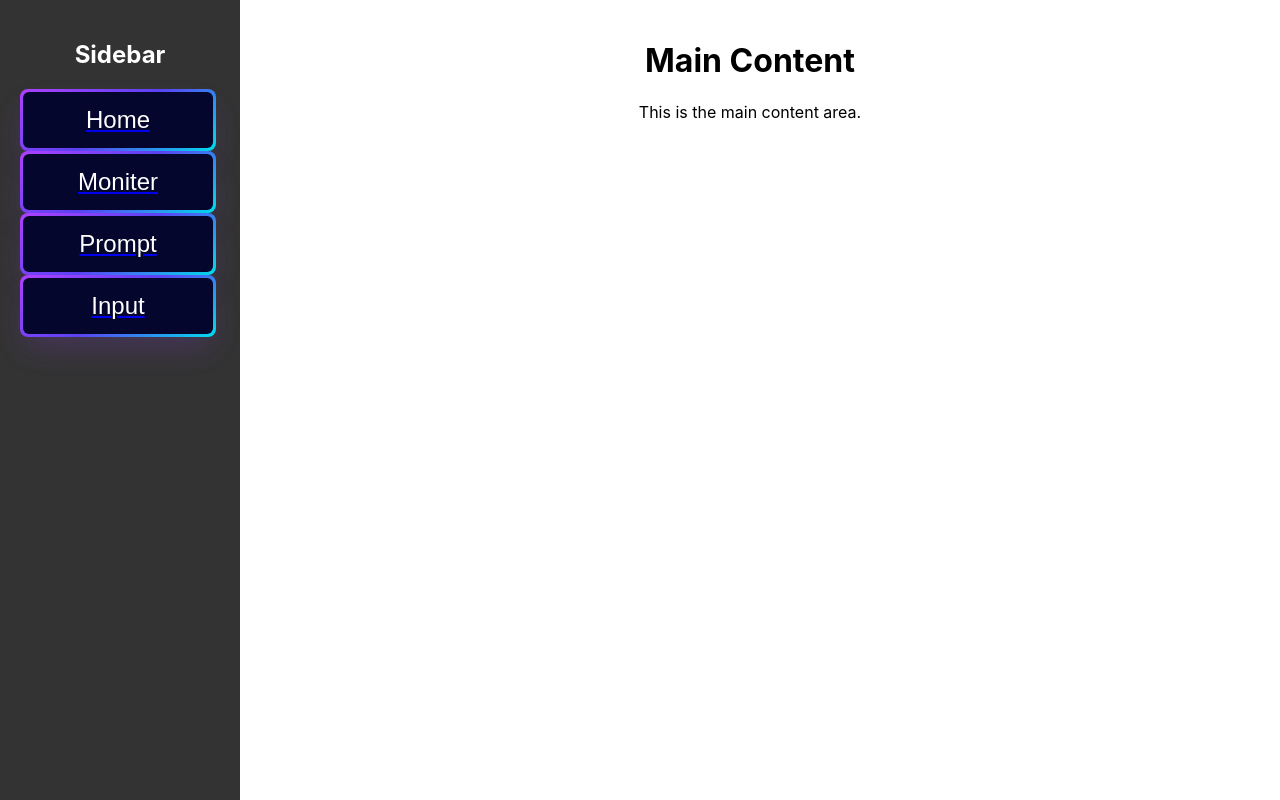
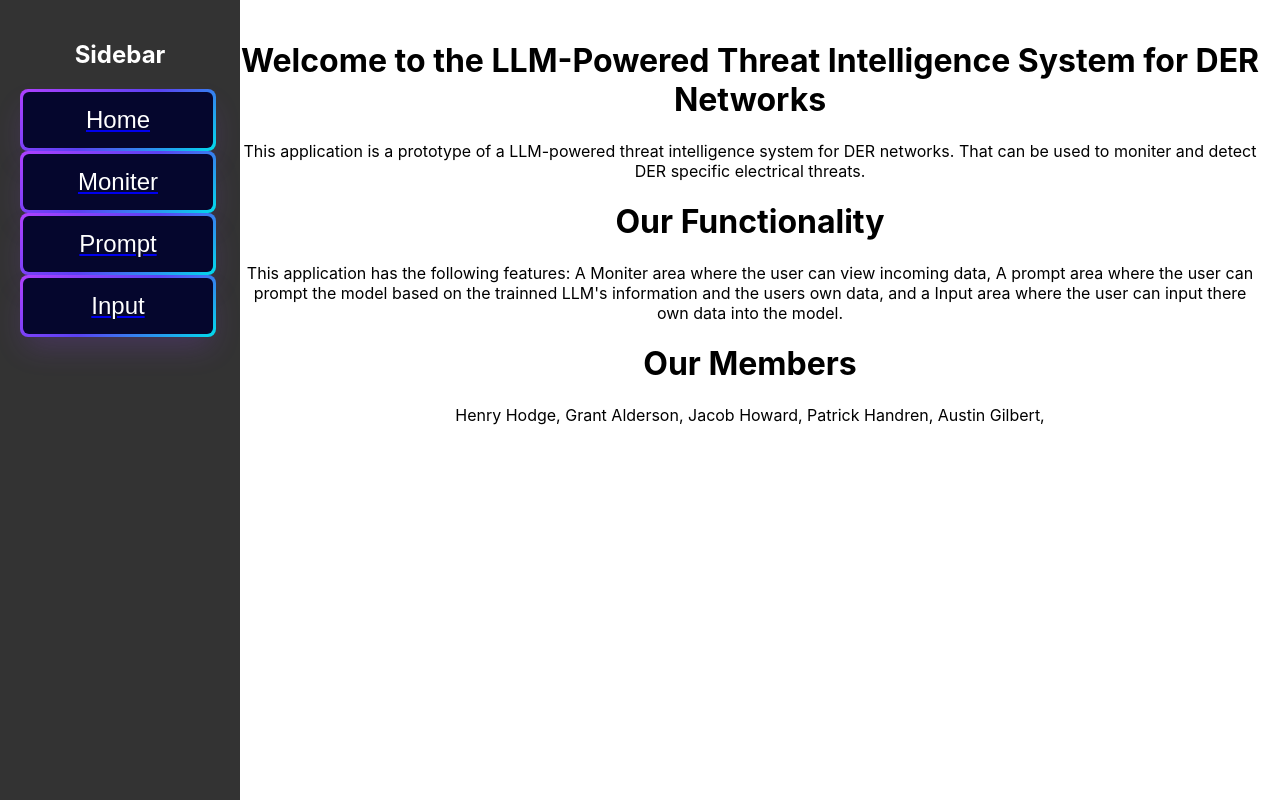
Before and after one commit to AustinGilbe/SeniorDesign, a React (Create React App) app in the folder frontend/: page / in a window 1280 px wide. Built offline with nearby package versions, Linux system fonts and the light colour scheme; no server answers.

Commit message:
few changes

```diff
--- a/frontend/src/pages/Home.js
+++ b/frontend/src/pages/Home.js
@@ -6,8 +6,18 @@ export default function Home() {
     return (
         <div>
         <div className="main-content">
-            <h1>Main Content</h1>
-            <p>This is the main content area.</p>
+            <h1>Welcome to the LLM-Powered Threat Intelligence System for DER Networks</h1>
+            <p>This application is a prototype of a LLM-powered threat intelligence system for DER networks. That can be used to moniter and detect DER specific electrical threats. </p>
+            <h1>Our Functionality</h1>
+            <p>This application has the following features:  A Moniter area where the user can view incoming data, A prompt area where the user can prompt the model based on the trainned LLM's information and the users own data, and a Input area where the user can input there own data into the model.</p>
+            <h1>Our Members</h1>
+            <p>
+            Henry Hodge,
+            Grant Alderson,
+            Jacob Howard,
+            Patrick Handren,
+            Austin Gilbert,
+            </p>
         </div>
 
 
```
